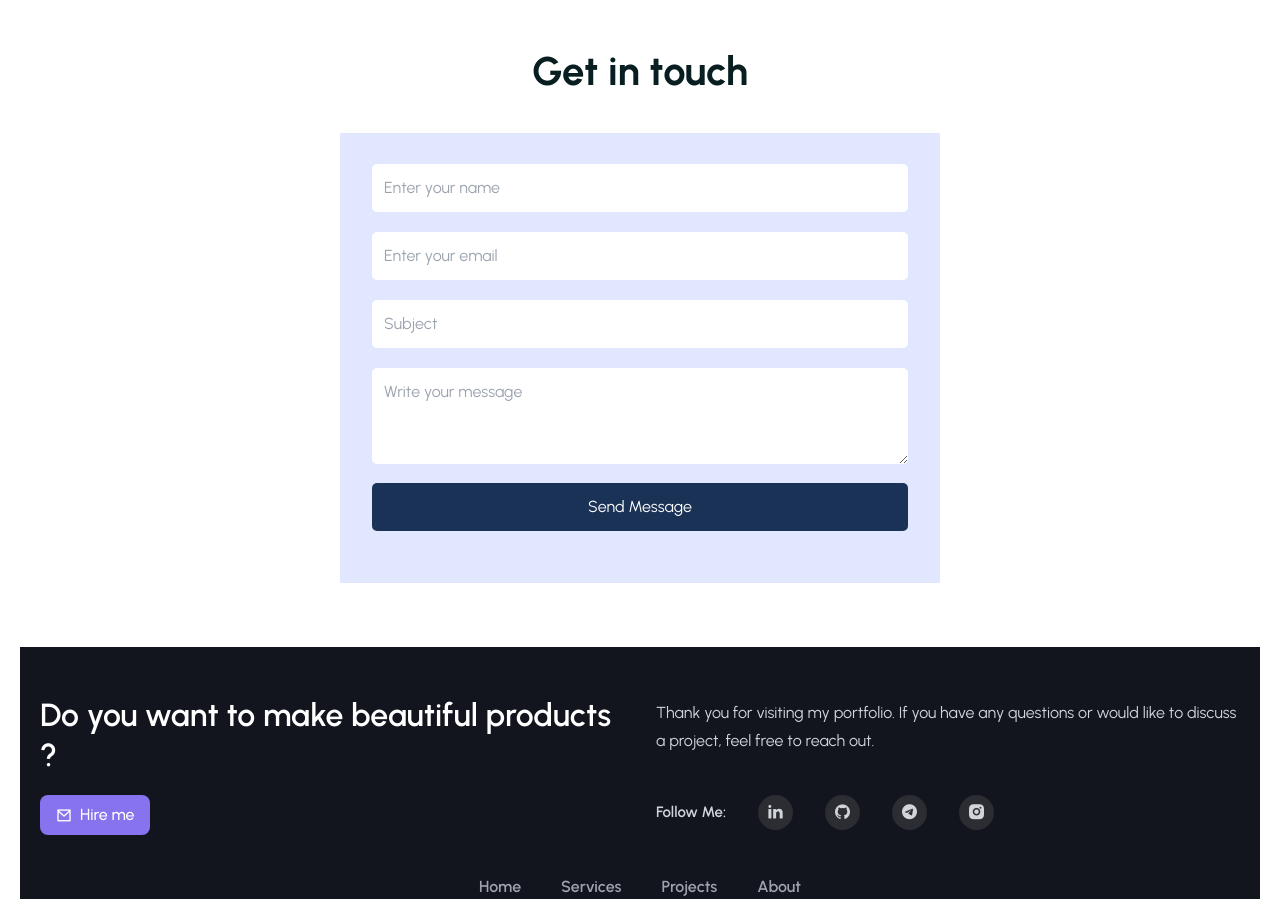
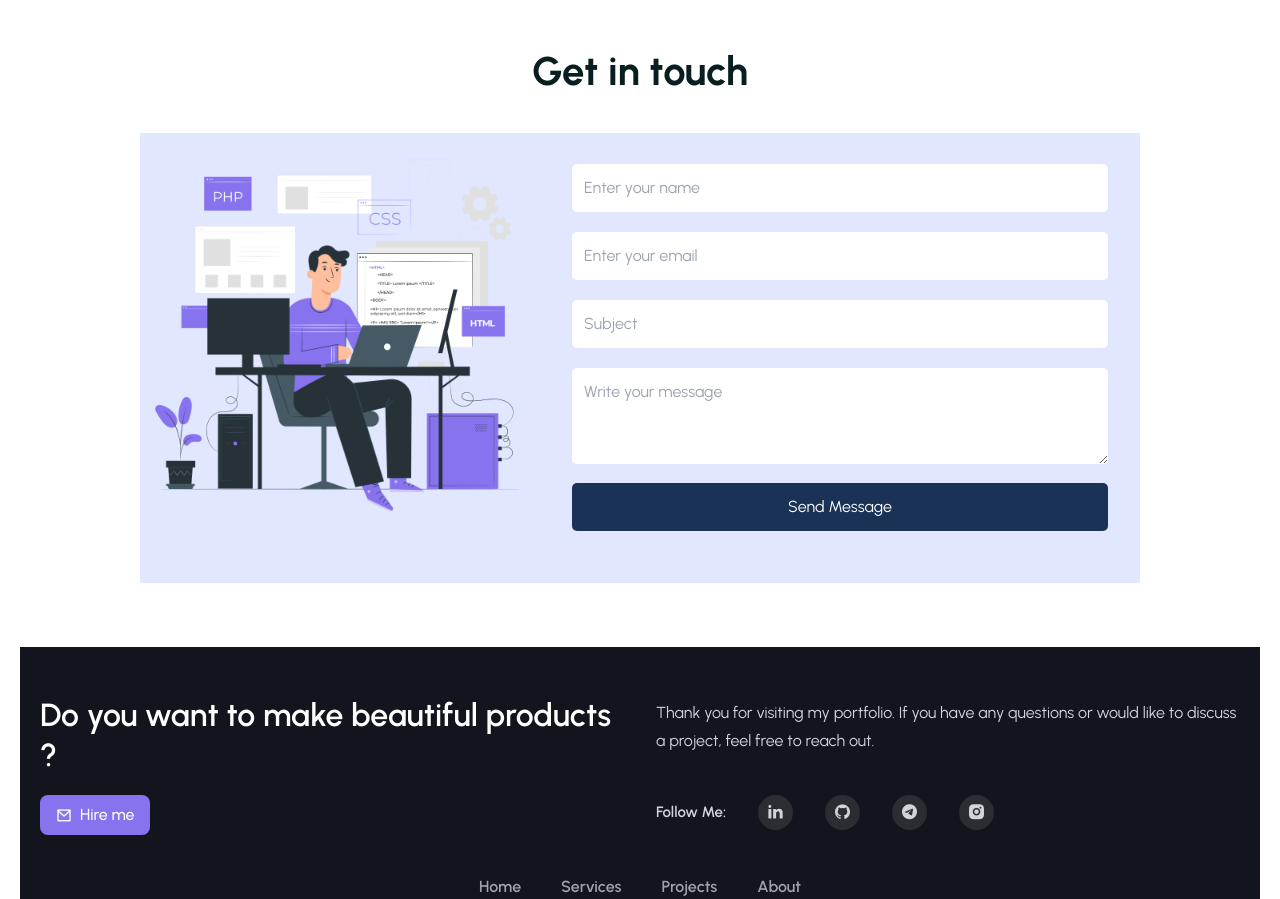
Before and after one commit to moradoulhaj/portfolio, a React (Vite) app: page / in a window 1280 px wide. Shown: the part 1600-2499 px from the top of the page. Built offline with nearby package versions, Linux system fonts and the light colour scheme.

Commit message:
some modification

```diff
--- a/src/components/Contact.jsx
+++ b/src/components/Contact.jsx
@@ -1,6 +1,7 @@
 import React, { useRef, useState } from "react";
 import emailjs from "@emailjs/browser";
 import { ToastContainer, toast } from "react-toastify";
+import contactImg from "../assets/images/contact.png";
 
 function Contact() {
   const form = useRef();
@@ -78,7 +79,10 @@ function Contact() {
         <h2 className="mb-8 text-secondary font-[700] text-[2.5rem] text-center">
           Get in touch
         </h2>
-        <div className="md:flex justify-center items-center">
+        <div className="md:flex justify-center items-center ">
+          <div className="w-full md:w-1/3  sm:h-[450px] bg-indigo-100">
+            <img src={contactImg} alt="" srcset="" className="" />
+          </div>
           <div className="w-full mt-8 md:mt-0 lg:w-1/2 sm:h-[450px] lg:flex items-center bg-indigo-100 px-4 py-8 lg:px-8">
             <form ref={form} onSubmit={sendEmail} className="w-full">
               <div className="mb-5">
--- a/src/components/Services.jsx
+++ b/src/components/Services.jsx
@@ -9,7 +9,7 @@ function Services() {
     <section id="services">
       <div className="container lg:pt-5">
         <div className="text-center">
-          <h2 className="text-secondary font-[800] text-[2.4rem] mb-5">
+          <h2 className="text-secondary font-[800] text-[2.4rem] mb-5 ">
             What can I do for you:
           </h2>
           <p className=" lg:max-w-[600px] lg:mx-auto text-secondary font-[500] text-[16px] leading-7">
```
Also changed, not shown: src/assets/images/contact.png (added).
